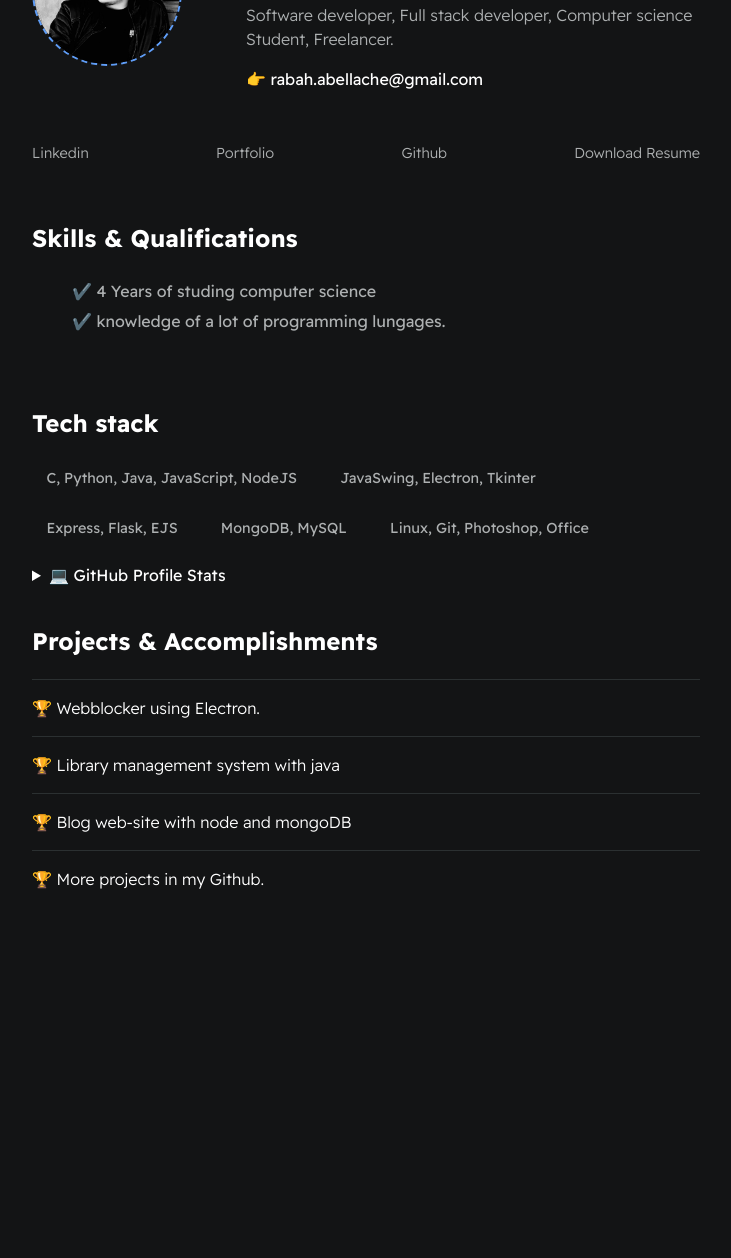
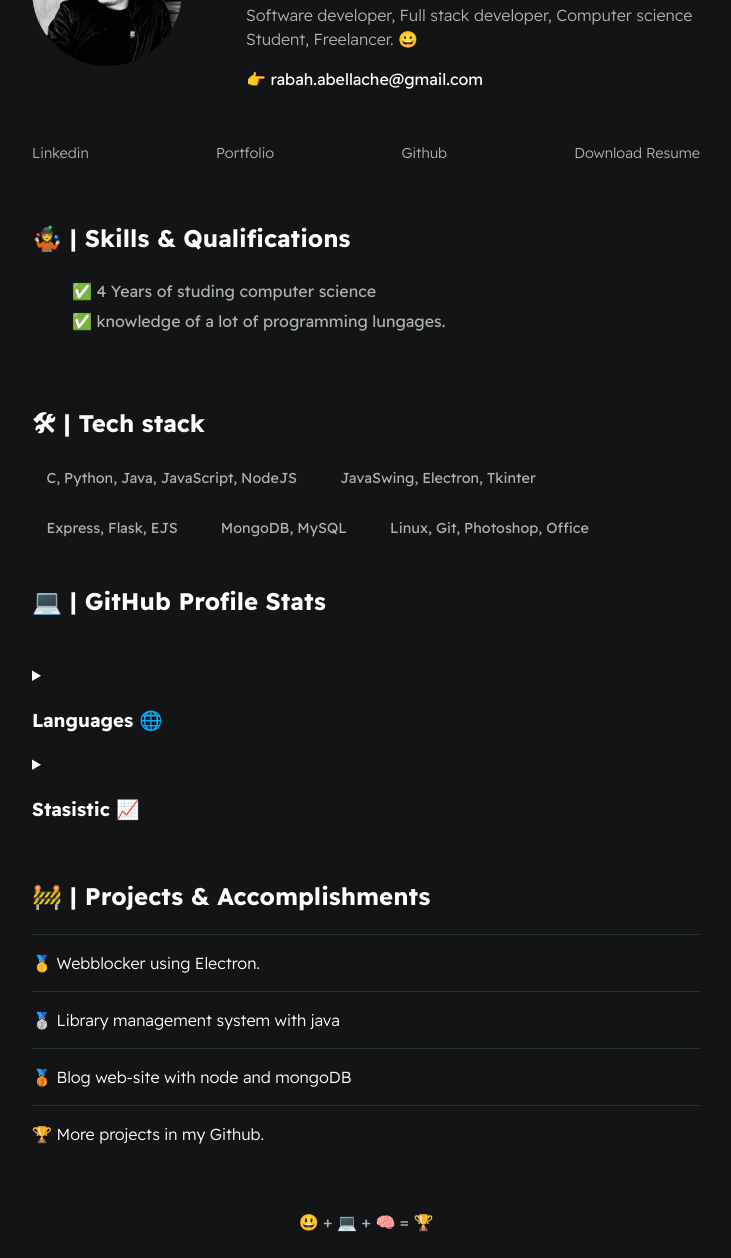
Before and after one commit to Abellache-Rabah/resume, a plain HTML site: page index.html in a window 1280 px wide. Shown: the part 165-1423 px from the top of the page, without its empty margins (274-1005 px from the left). Before the commit the page ends 1112 px from the top, so only its background shows below. Drawn offline with Linux system fonts and the light colour scheme.

Commit message:
update & add footer

```diff
--- a/index.html
+++ b/index.html
@@ -17,7 +17,7 @@
 
                 <div>
                     <h1 id="user-name">Abellache Rabah</h1>
-                    <p id="bio">Software developer, Full stack developer, Computer science Student, Freelancer.</p>
+                    <p id="bio">Software developer, Full stack developer, Computer science Student, Freelancer. 😀</p>
                     <p id="email">👉 rabah.abellache@gmail.com</p>
                 </div>
             </section>
@@ -34,15 +34,15 @@
             </section>
 
             <section class="section--page">
-                <h2>Skills & Qualifications</h2>
+                <h2>🤹 | Skills & Qualifications</h2>
                 <ul id="qualifications--list">
-                    <li>✔️ 4 Years of studing computer science</li>
-                    <li>✔️ knowledge of a lot of programming lungages.</li>
+                    <li>✅ 4 Years of studing computer science</li>
+                    <li>✅ knowledge of a lot of programming lungages.</li>
                 </ul>
             </section>
 
             <section class="section--page">
-                <h2>Tech stack</h2>
+                <h2>🛠 | Tech stack</h2>
 
                 <div id="wrapper--techstack__items">
                     <div class="card--techstack"><span>C, Python, Java, JavaScript, NodeJS</span></div>
@@ -57,14 +57,14 @@
 
 
             <section>
-                 <details>
-                  <summary>💻 GitHub Profile Stats</summary>
+
+
                   <div>
                   <samp>
-                    <h2 align="center"> Github stats </h2>
+                    <h2 align="left">💻 | GitHub Profile Stats </h2>
                       <br/>
-                    <details open>
-                  <summary><h3>Languages</h3></summary>
+                    <details >
+                  <summary><h3>Languages 🌐</h3></summary>
                             <p align="center">
                         <a href="https://github.com/rabah01abellache/">
                           <img width="80%" src="https://github-readme-stats.vercel.app/api/top-langs/?username=rabah01abellache&langs_count=6&theme=gruvbox&layout=compact&hide_border=true"
@@ -79,18 +79,18 @@
                           </a>
                         </p>
                 </details>
-                    <details open>
-                  <summary><h3>stasistic</h3></summary>
+                    <details >
+                  <summary><h3>Stasistic 📈</h3></summary>
                         <p align="center">
                           <a href="https://github.com/rabah01abellache/">
                           <img width="60%" src="https://github-readme-stats.vercel.app/api?username=rabah01abellache&show_icons=true&theme=gruvbox&hide_border=true" />
-                          <img width="60%" src="https://github-readme-streak-stats.herokuapp.com/?user=rabah01abellache&theme=gruvbox&hide_border=true" />
+
                           </a>
                        </p>
                      <br>
                      </samp>
                   </div>
-                </details>
+
 
 
 
@@ -100,18 +100,18 @@
 
 
             <section class="section--page">
-                <h2>Projects & Accomplishments</h2>
+                <h2>🚧 | Projects & Accomplishments</h2>
 
                 <div class="card--project">
-                    <a href="./projects/webblocker.html"><span>🏆 </span>Webblocker using Electron.</a>
+                    <a href="./projects/webblocker.html"><span>🥇 </span>Webblocker using Electron.</a>
                 </div>
 
                 <div class="card--project">
-                    <a href="./projects/library_managment.html" ><span>🏆 </span>Library management system with java</a>
+                    <a href="./projects/library_managment.html" ><span>🥈 </span>Library management system with java</a>
                 </div>
 
                 <div class="card--project">
-                    <a href="projects/blog.html" ><span>🏆 </span>Blog web-site with node and mongoDB</a>
+                    <a href="projects/blog.html" ><span>🥉 </span>Blog web-site with node and mongoDB</a>
                 </div>
 
                 <div class="card--project">
@@ -122,4 +122,10 @@
         </div>
 
     </body>
+    <footer>
+        <div>
+            <p>😃 + 💻 + 🧠 = 🏆</p>
+        </div>
+
+    </footer>
 </html>
--- a/styles/main.css
+++ b/styles/main.css
@@ -14,6 +14,10 @@
     --mainBorderColor:var(--mainBorderColor-dark);
     --mainBgColor:var(--mainBgColor-dark);
 
+}
+
+*::selection{
+    background-color: #6C4AB6;
 }
 
 *{
@@ -74,7 +78,6 @@ li{
     height: 150px;
     object-fit: cover;
     border-radius: 50%;
-    border: 2px dashed #5F9DF7;
 }
 
 #email{
@@ -123,14 +126,16 @@ li{
 }
 
 .card--techstack{
-    /*border: 1px solid var(--mainBorderColor);
-    border-radius: 5px;*/
+
     padding: 0.5em 1em;
     align-items: center;
 }
 
 
-
+.tech-project {
+     border: 1px solid var(--mainBorderColor);
+    border-radius: 5px;
+}
 
 
 .card--project{
@@ -151,7 +156,11 @@ li{
 }
 
 
-
+footer{
+    display: flex;
+    justify-content: center;
+    user-select: none;
+}
 
 
 @media(max-width:600px){
```
Also changed, not shown: projects/blog.html (+17 -0 lines), projects/library_managment.html (+11 -0 lines), projects/webblocker.html (+12 -0 lines).
